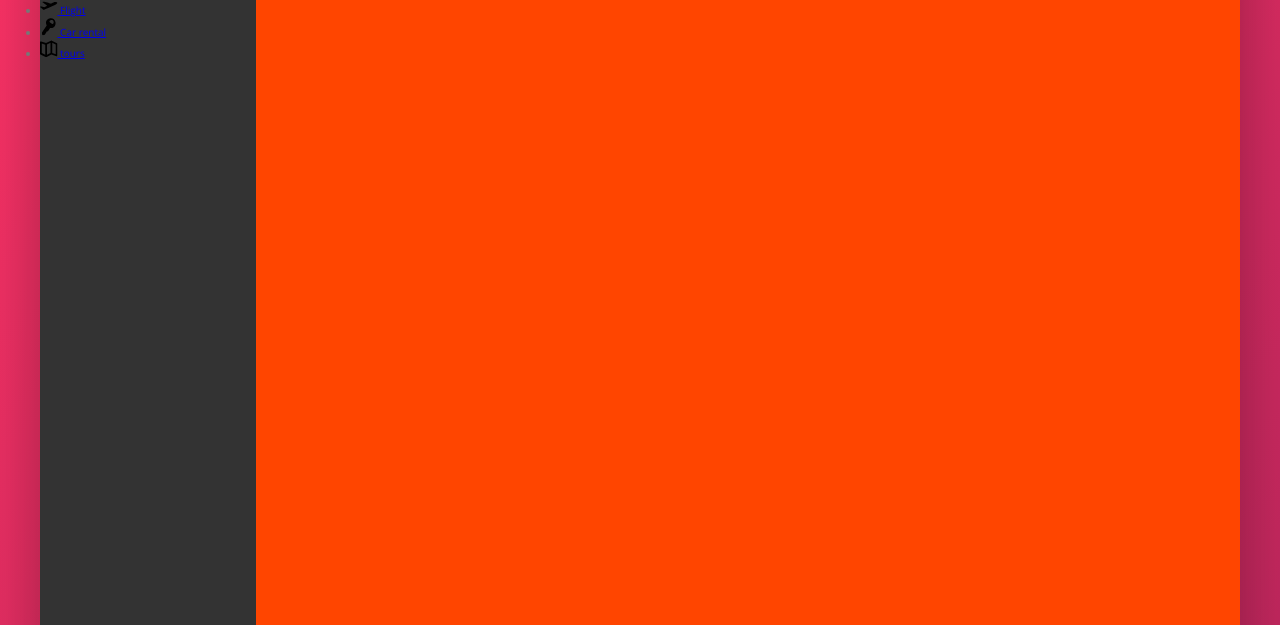
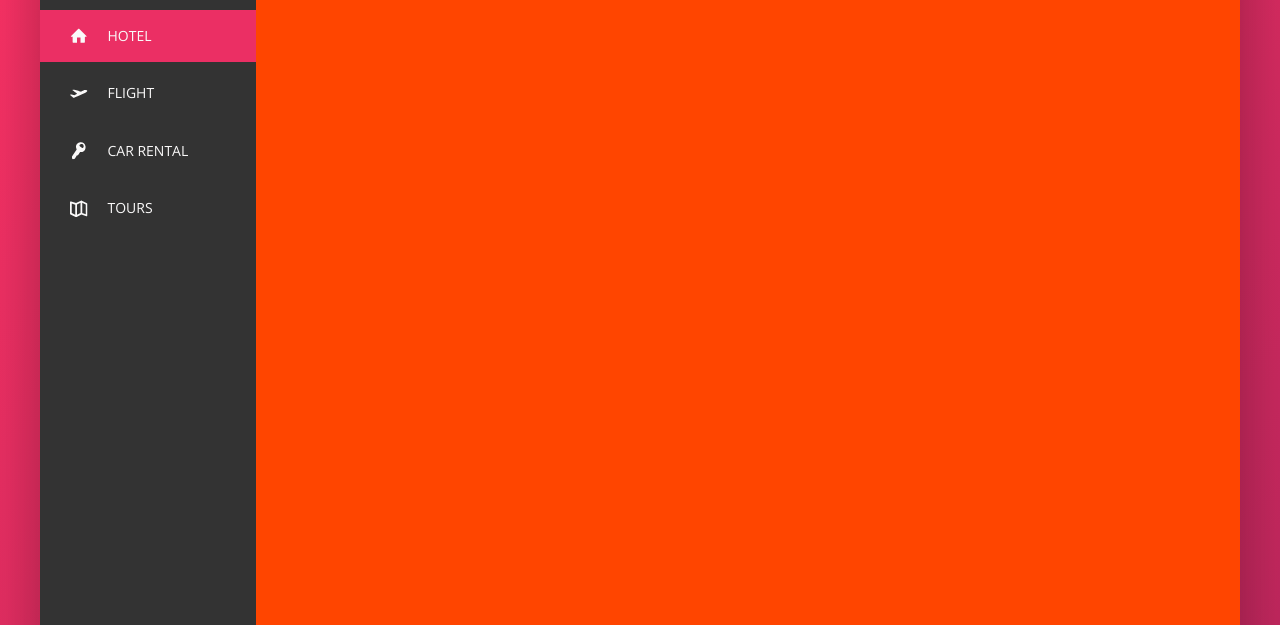
Before and after one commit to BartsWebdevelopment/trillo, a website: page index.html in a window 1280 px wide. Shown: the part 175-800 px from the top of the page. Drawn offline with nearby package versions, Linux system fonts and the light colour scheme.

Commit message:
Building the Navigation Part 2

```diff
--- a/index.html
+++ b/index.html
@@ -45,8 +45,8 @@
             <div class="content">
                 <nav class="sidebar">
                     <ul class="side-nav">
-                        <li class="side-nav__item">
-                            <a href="#" class="side-nave__link">
+                        <li class="side-nav__item side-nav__item--active">
+                            <a href="#" class="side-nav__link">
                                 <svg class="side-nav__icon">
                                     <use xlink:href="img/sprite.svg#icon-home"></use>
                                 </svg>
@@ -54,7 +54,7 @@
                             </a>
                         </li>
                         <li class="side-nav__item">
-                            <a href="#" class="side-nave__link">
+                            <a href="#" class="side-nav__link">
                                 <svg class="side-nav__icon">
                                     <use xlink:href="img/sprite.svg#icon-aircraft-take-off"></use>
                                 </svg>
@@ -62,7 +62,7 @@
                             </a>
                         </li>
                         <li class="side-nav__item">
-                            <a href="#" class="side-nave__link">
+                            <a href="#" class="side-nav__link">
                                 <svg class="side-nav__icon">
                                     <use xlink:href="img/sprite.svg#icon-key"></use>
                                 </svg>
@@ -70,7 +70,7 @@
                             </a>
                         </li>
                         <li class="side-nav__item">
-                            <a href="#" class="side-nave__link">
+                            <a href="#" class="side-nav__link">
                                 <svg class="side-nav__icon">
                                     <use xlink:href="img/sprite.svg#icon-map"></use>
                                 </svg>
--- a/sass/_components.scss
+++ b/sass/_components.scss
@@ -111,12 +111,62 @@
 // SIDE NAVIGATION
 
 .side-nav{
+  font-size: 1.4rem;
+  list-style: none;
+  margin-top: 3.5rem;
 
-  &__item {}
-  &__link{}
+  &__item {
+    position: relative;
+
+    &:not(:last-child){
+      margin-bottom: .5rem;
+    }
+  }
+
+  &__item::before {
+    content: "";
+    position: absolute;
+    top: 0;
+    left: 0;
+    height: 100%;
+    width: 3px;
+    background-color: var(--color-Primary);
+    transform: scaleY(0);
+    transition:
+            transform .2s,
+            width .4s cubic-bezier(1,0,0,1) .2s,
+            background-color .1s;
+
+  }
+
+  &__item:hover::before,
+  &__item--active::before {
+    transform: scaleY(1);
+    width: 100%;
+  }
+
+  &__item:active::before {
+    background-color: var(--color-Primary-light);
+  }
+
+  &__link:link,
+  &__link:visited{
+    color: var(--color-Grey-light-1);
+    text-decoration: none;
+    text-transform: uppercase;
+    display: block;
+    padding: 1.5rem 3rem;
+    position: relative;
+    z-index: 10;
+
+    display: flex;
+    align-items: center;
+  }
   &__icon{
     width: 1.75rem;
     height: 1.75rem;
+    margin-right: 2rem;
+    fill: currentColor;
   }
 }
 
```
Also changed, not shown: css/style.css.
